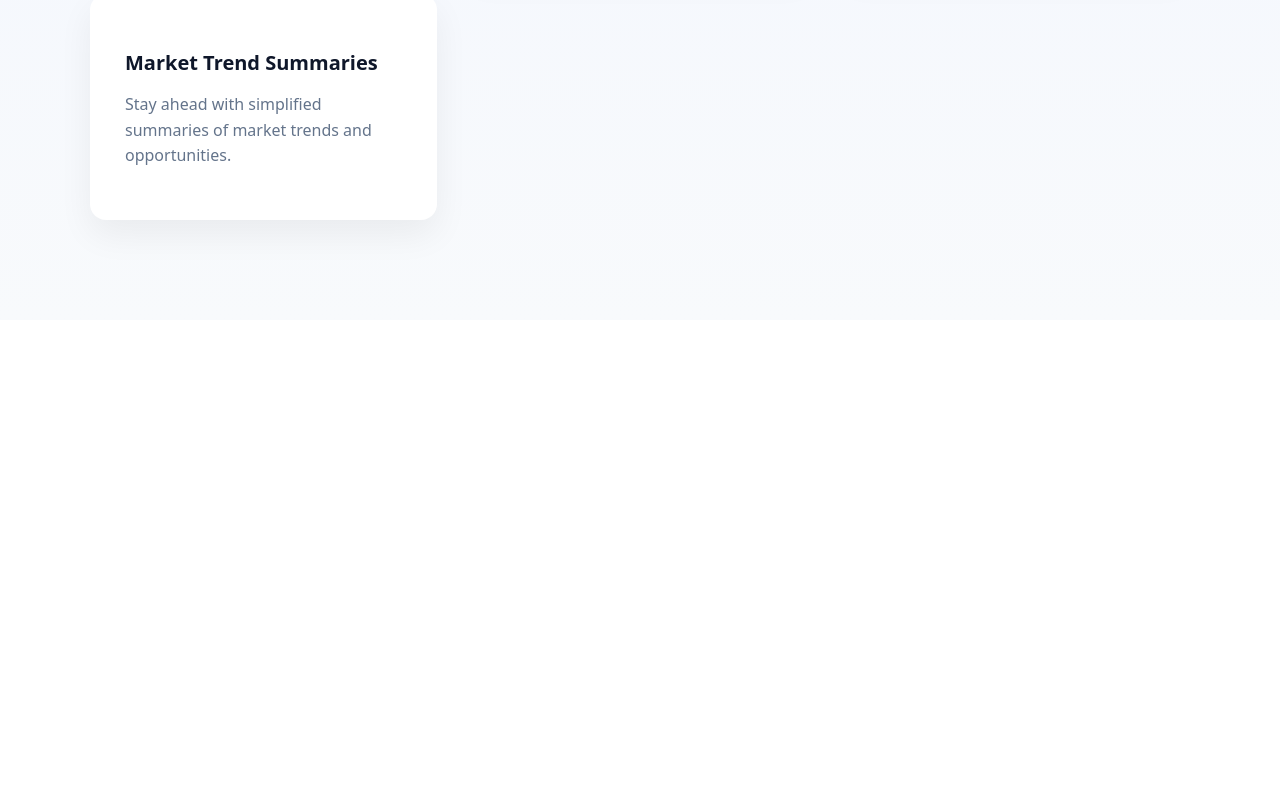
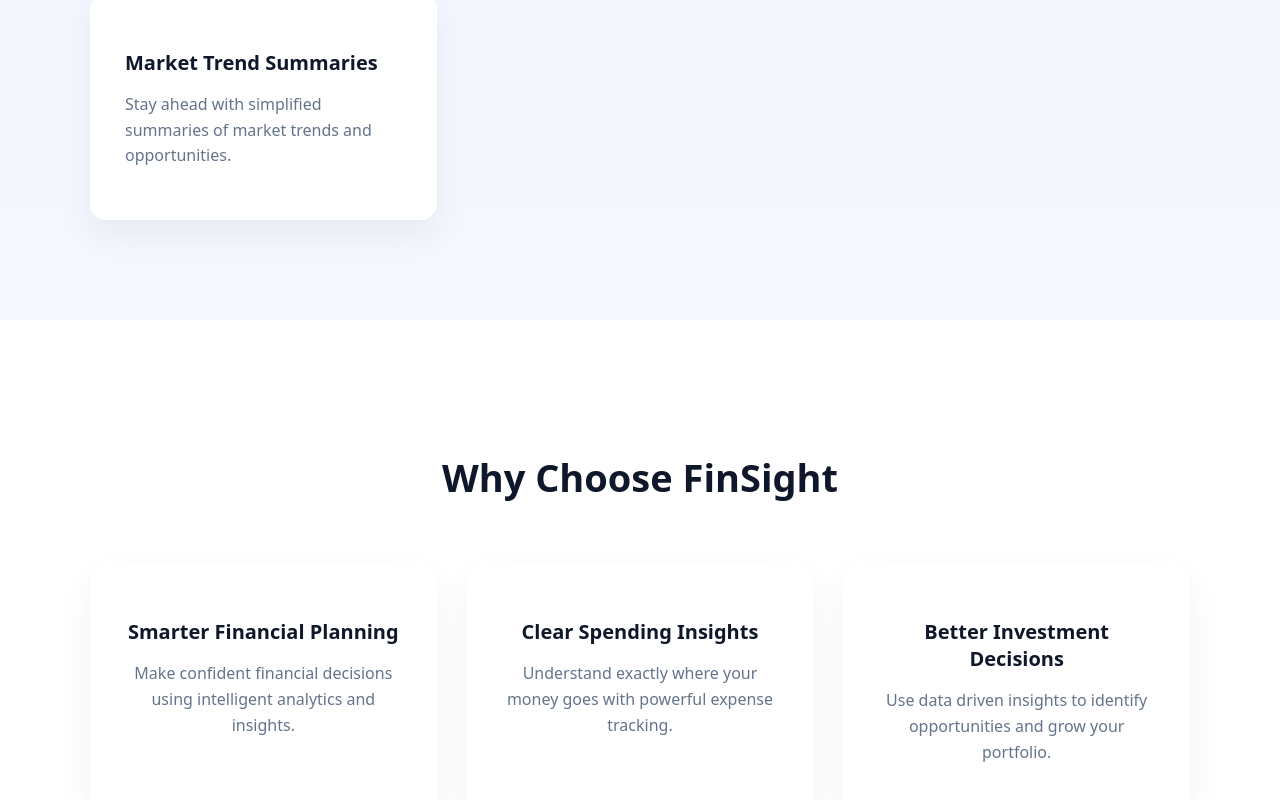
Before and after one commit to NOMANLIKEOLA/FINSIGHT, a React (Vite) app in the folder finsight/: page / in a window 1280 px wide. Shown: the part 1200-2000 px from the top of the page. Before the commit the page ends 1520 px from the top, so only its background shows below. Built offline with nearby package versions, Linux system fonts and the light colour scheme.

Commit message:
Benefit section.

```diff
--- a/finsight/src/pages/Landing.jsx
+++ b/finsight/src/pages/Landing.jsx
@@ -1,6 +1,7 @@
 import Navbar from "../components/Navbar"
 import FeatureCard from "../components/FeatureCard"
 import "../styles/Landing.css"
+import BenefitCard from "../components/BenefitCard"
 
 function Landing() {
   return (
@@ -54,6 +55,33 @@
 
       </section>
 
+      <section className="benefits">
+
+            <h2 className="benefitsTitle">
+              Why Choose FinSight
+            </h2>
+
+            <div className="benefitsGrid">
+
+                  <BenefitCard
+                    title="Smarter Financial Planning"
+                    description="Make confident financial decisions using intelligent analytics and insights."
+                  />
+
+                  <BenefitCard
+                    title="Clear Spending Insights"
+                    description="Understand exactly where your money goes with powerful expense tracking."
+                  />
+
+                  <BenefitCard
+                    title="Better Investment Decisions"
+                    description="Use data driven insights to identify opportunities and grow your portfolio."
+                  />
+
+            </div>
+
+      </section>
+
     </div>
   )
 }
--- /dev/null
+++ b/finsight/src/styles/BenefitCard.css
@@ -0,0 +1,23 @@
+.benefitCard {
+  background: white;
+  padding: 35px;
+  border-radius: 16px;
+  box-shadow: 0 15px 35px rgba(0,0,0,0.05);
+  transition: 0.3s;
+  text-align: center;
+}
+
+.benefitCard:hover {
+  transform: translateY(-6px);
+}
+
+.benefitCard h3 {
+  font-size: 20px;
+  margin-bottom: 12px;
+  color: #0f172a;
+}
+
+.benefitCard p {
+  color: #64748b;
+  line-height: 1.6;
+}
--- a/finsight/src/styles/landing.css
+++ b/finsight/src/styles/landing.css
@@ -118,3 +118,23 @@
   max-width: 1100px;
   margin: auto;
 }
+
+.benefits {
+  padding: 100px 60px;
+  background: white;
+}
+
+.benefitsTitle {
+  text-align: center;
+  font-size: 38px;
+  margin-bottom: 60px;
+  color: #0f172a;
+}
+
+.benefitsGrid {
+  display: grid;
+  grid-template-columns: repeat(auto-fit, minmax(260px, 1fr));
+  gap: 30px;
+  max-width: 1100px;
+  margin: auto;
+}
```
Also changed, not shown: finsight/src/components/TestimonalCard.jsx (added, +26 -0 lines).
